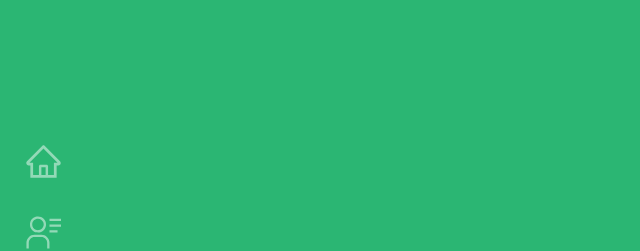
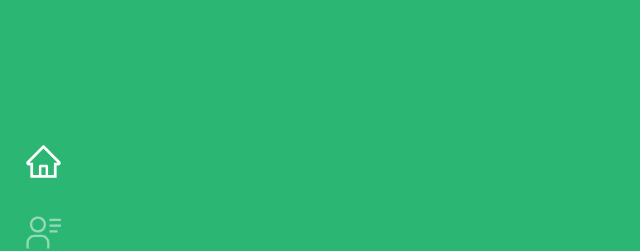
Before and after one commit to tim-tersigni/nerveli-dashboard-prototype, a Next.js app: page / in a window 1280 px wide. Shown: the top 251 px of the page, without its empty margins (0-640 px from the left). Built offline with nearby package versions, Linux system fonts and the light colour scheme.

Commit message:
Make icons buttons and start with home highlighted

```diff
--- a/components/icon.tsx
+++ b/components/icon.tsx
@@ -7,13 +7,13 @@ interface Props {
   alt: string;
   width: number;
   height: number;
-  isSelected: boolean;
+  isSelected?: boolean;
   onClick?: () => void;
 }
 
 const Icon: React.FC<Props> = ({ src, alt, width, height, isSelected, onClick }: Props) => {
   return(
-    <div className={`${styles.container} ${isSelected ? styles.selected : ''}`} onClick={onClick}>
+    <div className={styles.container}>
       <Image
         priority
         src={src}
--- a/components/sidebar.tsx
+++ b/components/sidebar.tsx
@@ -1,6 +1,5 @@
 import React, { ReactNode, useState } from "react";
 import styles from './sidebar.module.css';
-import Icon from './icon'
 
 type Props = {
   icons: JSX.Element[];
@@ -8,7 +7,7 @@ type Props = {
 };
 
 const Sidebar = ({ icons, bottomIcons }: Props) => {
-  const [selectedIconIndex, setSelectedIconIndex] = useState<number | null>(null);
+  const [selectedIconIndex, setSelectedIconIndex] = useState<number | null>(0);
 
   const handleIconClick = (iconIndex: number) => {
     setSelectedIconIndex(iconIndex);
@@ -22,25 +21,29 @@ const Sidebar = ({ icons, bottomIcons }: Props) => {
             {/* Create div icons using map function with unique key as index */}
             {icons.map((icon, index) => (
               // Pass function to icons to update selected icon index for style change
-              <div
+              <button
                 key={index}
                 className={`${styles.icon} ${selectedIconIndex === index ? styles.selectedIcon : ''}`}
                 onClick={() => handleIconClick(index)}
+                type="button"
+                disabled={selectedIconIndex === index}
               >
                 {React.cloneElement(icon, { isSelected: selectedIconIndex === index })}
-              </div>
+              </button>
         ))}
         </div>
 
         <div className={styles.bottomIconsContainer}>
             {bottomIcons.map((icon, index) => (
-              <div
+              <button
                 key={bottomIconsStartIndex + index}
                 className={`${styles.icon} ${selectedIconIndex === bottomIconsStartIndex + index ? styles.selectedIcon : ''}`}
                 onClick={() => handleIconClick(bottomIconsStartIndex + index)}
+                type="button"
+                disabled={selectedIconIndex === index}
               >
                 {React.cloneElement(icon, { isSelected: selectedIconIndex === index })}
-              </div>
+              </button>
             ))}
         </div>
     </div>
--- a/styles/globals.css
+++ b/styles/globals.css
@@ -9,3 +9,13 @@
 body {
   margin: 0px;
 }
+
+/* Remove global button styling */
+button {
+  background: none;
+	color: inherit;
+	border: none;
+	padding: 0;
+	font: inherit;
+  cursor:pointer;
+}
```
Also changed, not shown: pages/index.tsx (+4 -4 lines), styles/Home.module.css (line endings or trailing spaces).
